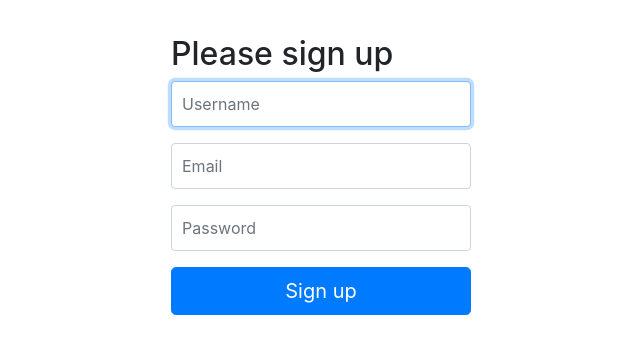
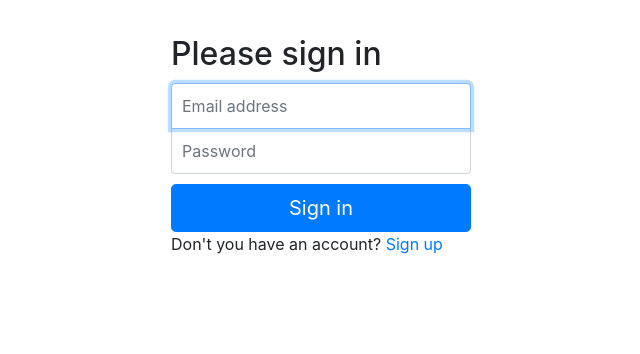
Before and after one commit to vedatakses/blooderhood-ui, an Angular app: page / in a window 1280 px wide. Shown: the top 354 px of the page, without its empty margins (319-959 px from the left). Built offline with nearby package versions, Linux system fonts and the light colour scheme.

Commit message:
Routing between forms

```diff
--- a/src/app/app.component.html
+++ b/src/app/app.component.html
@@ -1,3 +1 @@
-<signup-form></signup-form>
-
-<!--login></login-->
+<router-outlet></router-outlet>
--- a/src/app/login/login.component.html
+++ b/src/app/login/login.component.html
@@ -17,4 +17,5 @@
     class="form-control"
     placeholder="Password" required>
   <button class="btn btn-lg btn-primary btn-block" type="submit">Sign in</button>
+  <p>Don't you have an account? <a href="/signup">Sign up</a></p>
 </form>
--- a/src/app/signup-form/signup-form.component.html
+++ b/src/app/signup-form/signup-form.component.html
@@ -30,4 +30,5 @@
         </div>
     </div>
     <button class="btn btn-lg btn-primary btn-block" type="submit">Sign up</button>
+    <p>Do you already have an account? <a href="/">Login</a></p>
 </form>
```
Also changed, not shown: src/app/app.module.ts (+7 -2 lines).
